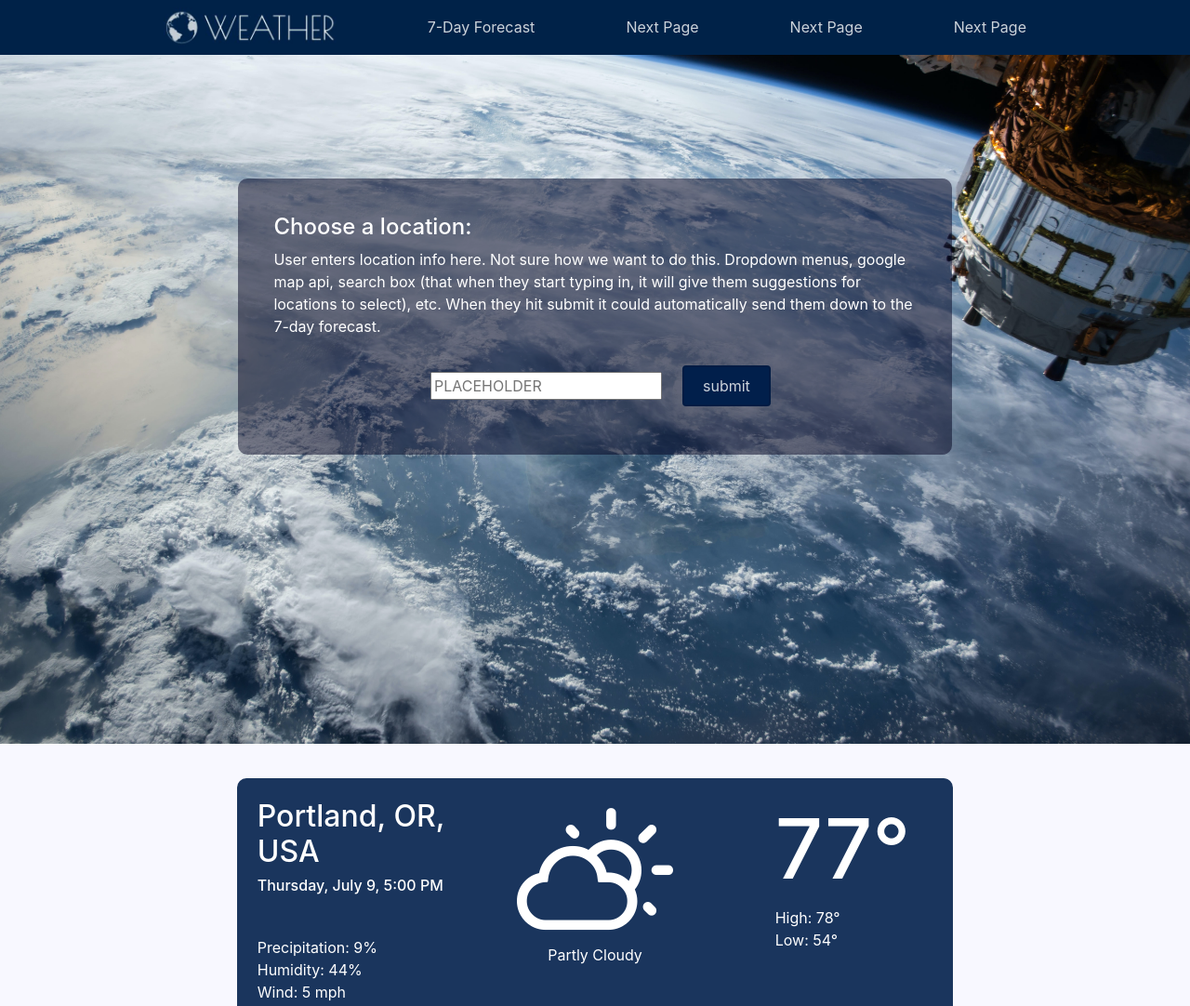
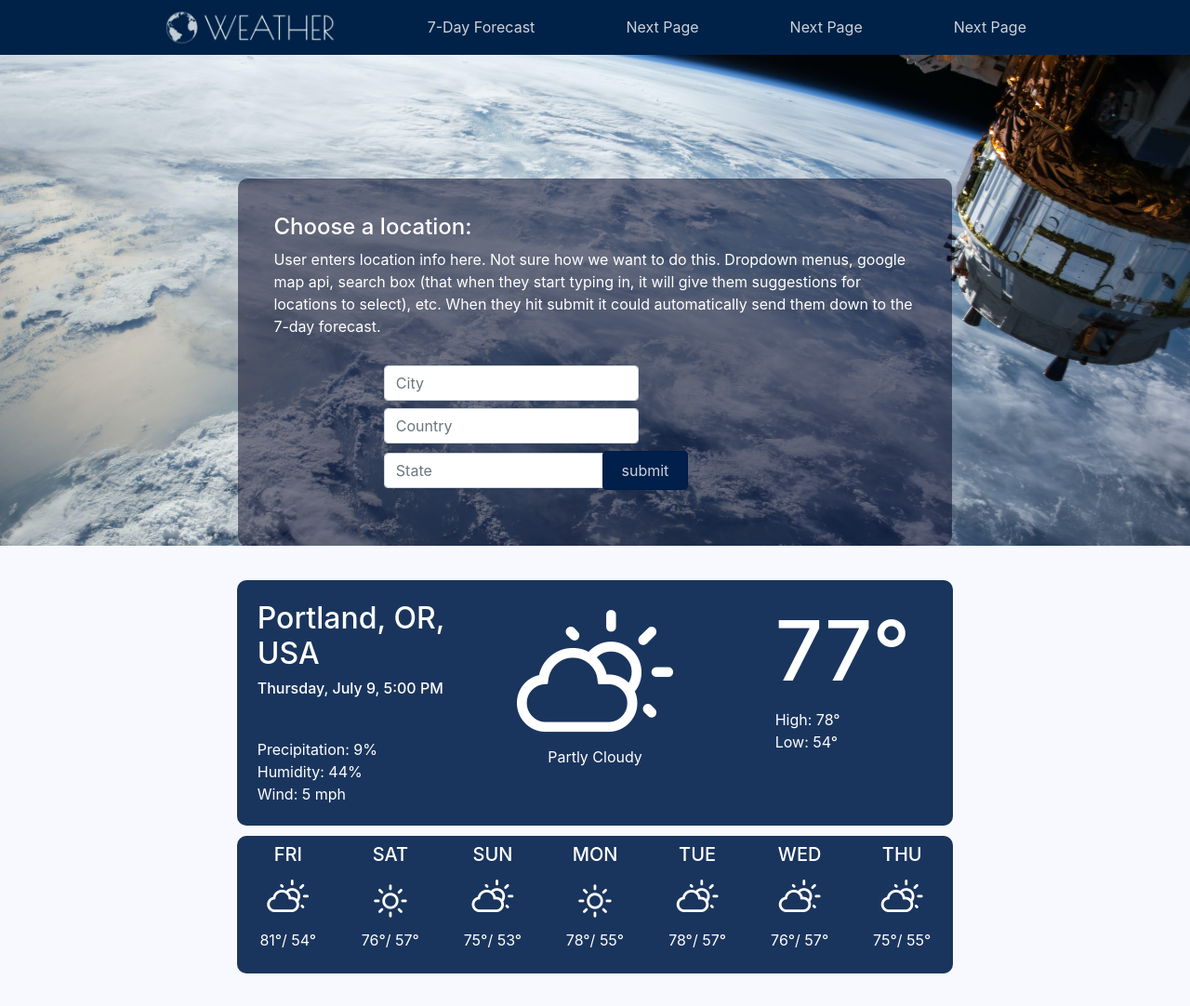
Before and after one commit to DarkHorse108/Weather-Application, a Flask app: page / in a window 1280 px wide. Shown: the top 1082 px of the page at 93% size. Run offline with Flask 2, Linux system fonts and the light colour scheme; some libraries are stand-ins or nearby versions.

Commit message:
Added three forms for city, country, and state

```diff
--- a/Flask/WeatherApp/templates/home.html
+++ b/Flask/WeatherApp/templates/home.html
@@ -32,9 +32,28 @@
                  when they start typing in, it will give them suggestions for locations to select), etc. When they hit submit it
                  could automatically send them down to the 7-day forecast.
             </p>
-            <form><label for="submitLocation"></label><input id="submitLocation" type="text" placeholder="PLACEHOLDER"><input type="submit" value="submit" onclick="updateTitle()"></form>
+
+            <!---FORM SECTION-->
+            <form class="form-inline" action="/home" method="POST">
+                <div class="form-row align-items-center">
+                    <div class="col-auto">
+                        <input type="text" class="form-control mb-2" placeholder="City" id="cityInput" name="cityInput">
+                    </div>
+                    <div class="col-auto">
+                        <input type="text" class="form-control mb-2" placeholder="Country" id="countryInput" name="countryInput">
+                    </div>
+                    <div class="col-auto">
+                        <input type="text" class="form-control mb-2" placeholder="State" id="stateInput" name="stateInput">
+                    </div>
+                    <div class="col-auto">
+                        <input type="submit" class="btn btn-primary mb-2 "value="submit" onclick="updateTitle()">
+                    </div>
+            </form>
+
         </div>
     </div>
+
+    <!---CONTENT SECTION-->
     <section id="white-container"> <!-- white box -->
         <div class="textContainer">
             <div id="current-conditions" class="weather-box">
```
